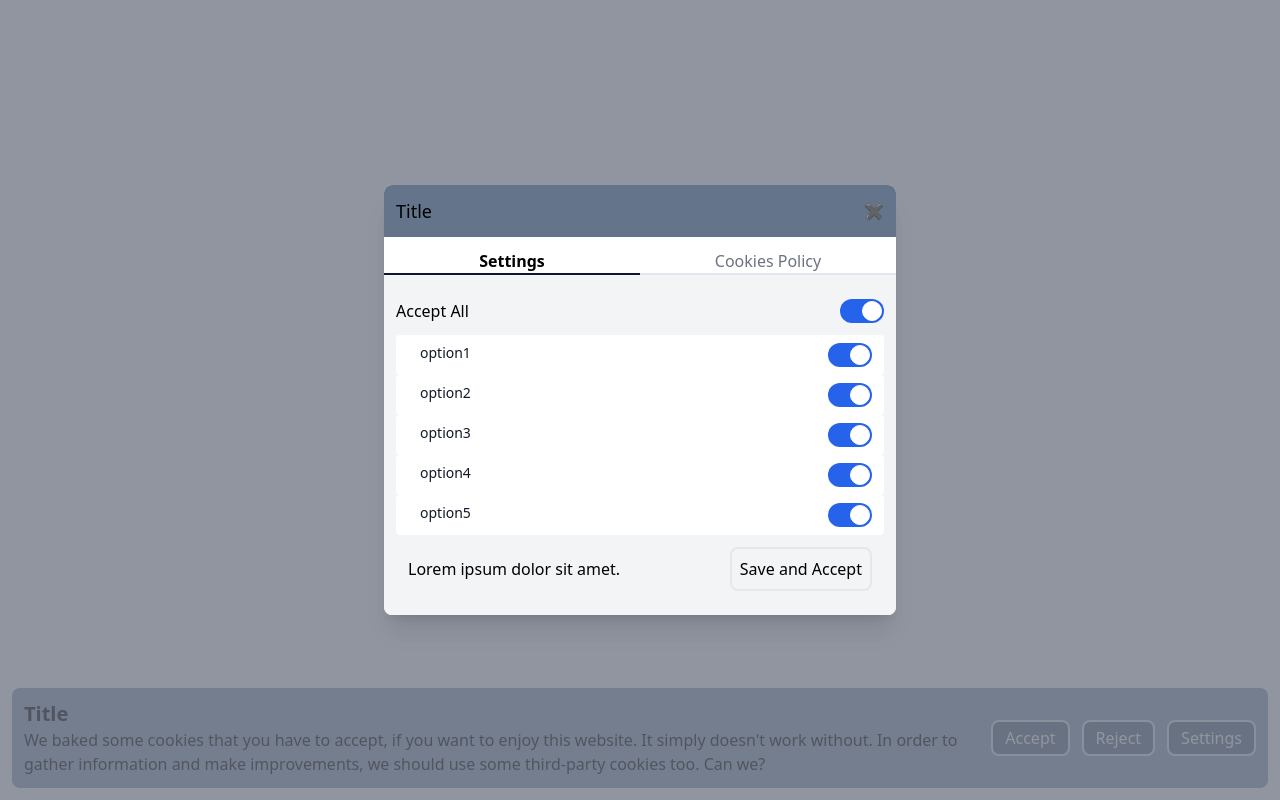
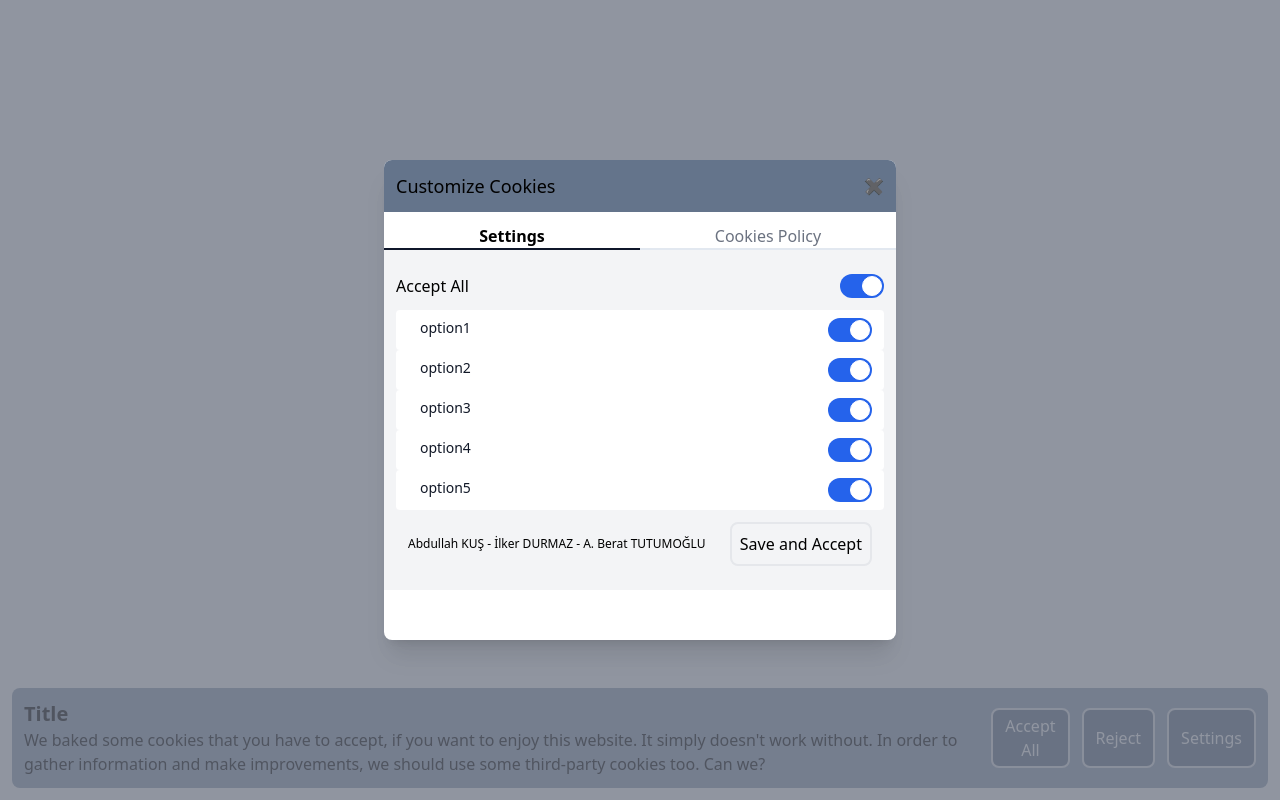
Before and after one commit to ilkerdurmaz/vue-cookie-banner, a Vue app: page / in a window 1280 px wide. Both pictures are taken after a click on the button "Settings". Built offline with nearby package versions, Linux system fonts and the light colour scheme.

Commit message:
Accept, Reject button functionality and some props added.

```diff
--- a/src/App.vue
+++ b/src/App.vue
@@ -30,12 +30,14 @@ const cookieSettings = [
 
 <template>
 	<div class="h-full">
-		<Cookie
-			:rejectButtonVisibility="true"
-			@buttonClick="clickHandler"
-			:settings="cookieSettings"
-		/>
+		<Cookie :rejectButtonVisibility="true" @buttonClick="clickHandler" :settings="cookieSettings" title="Title"
+			description="We baked some cookies that you have to accept, if you want to enjoy this
+					website. It simply doesn't work without. In order to gather information
+					and make improvements, we should use some third-party cookies too. Can
+					we?" />
 	</div>
 </template>
 
-<style lang="postcss" scoped></style>
+<style lang="postcss" scoped>
+
+</style>
--- a/src/components/Cookies/Cookie.vue
+++ b/src/components/Cookies/Cookie.vue
@@ -1,11 +1,19 @@
 <script setup>
-import { ref } from "vue";
+import { ref, onMounted } from "vue";
 import Button from "./Button.vue";
 import Modal from "./Modal/Modal.vue";
 const props = defineProps({
+	title: {
+		type: String,
+		default: "Default Title"
+	},
+	description: {
+		type: String,
+		default: "We baked some cookies that you have to accept, if you want to enjoy this website.It simply doesn't work without. In order to gather information and make improvements, we should use some third- party cookies too.Can we?"
+	},
 	acceptButtonTitle: {
 		type: String,
-		default: "Accept",
+		default: "Accept All",
 	},
 	acceptButtonTextColor: {
 		type: String,
@@ -50,6 +58,8 @@ const props = defineProps({
 	},
 });
 
+const cookieSettings = ref(false)
+
 const acceptButtonProperties = {
 	title: props.acceptButtonTitle,
 	textColor: props.acceptButtonTextColor,
@@ -73,45 +83,61 @@ const emit = defineEmits(["buttonClick", "rejectClick"]);
 const openModal = ref(false);
 
 function clickHandler(value) {
-	if (value == "Settings") {
+	if (value == settingsButtonProperties.title) {
 		openModal.value = true;
+		return
+	}
+	if (value == acceptButtonProperties.title) {
+		cookieSettings.value = true
+		localStorage.setItem("cookieSettings", JSON.stringify(props.settings));
+		return
+	}
+	if (value == rejectButtonProperties.title) {
+		cookieSettings.value = true
+
+		let updatedSettings = structuredClone(props.settings)
+
+		updatedSettings = updatedSettings.map((item) => ({
+			...item,
+			status: false,
+		}));
+
+		localStorage.setItem("cookieSettings", JSON.stringify(updatedSettings))
+		return
 	}
 	emit("buttonClick", value);
 	return;
 }
+
+function saveHandler() {
+	cookieSettings.value = true
+}
+
+onMounted(() => {
+	cookieSettings.value = localStorage.getItem("cookieSettings")
+})
 </script>
 
 <template>
-	<div
-		class="flex gap-4 justify-between items-center bg-slate-400 p-3 m-3 rounded-lg absolute bottom-0"
-	>
+	<template v-if="!cookieSettings">
+		<div class="flex gap-4 justify-between items-center bg-slate-400 p-3 m-3 rounded-lg absolute bottom-0">
 			<div>
-			<h3 class="text-xl font-semibold">Title</h3>
+				<h3 class="text-xl font-semibold">{{ props.title }}</h3>
 				<p>
-				We baked some cookies that you have to accept, if you want to enjoy this
-				website. It simply doesn't work without. In order to gather information
-				and make improvements, we should use some third-party cookies too. Can
-				we?
+					{{ props.description}}
 				</p>
 			</div>
 			<div class="button__container">
 				<Button :properties="acceptButtonProperties" @click="clickHandler" />
-			<Button
-				:properties="rejectButtonProperties"
-				@click="clickHandler"
-				v-if="rejectButtonVisibility"
-			/>
+				<Button :properties="rejectButtonProperties" @click="clickHandler" v-if="rejectButtonVisibility" />
 				<Button :properties="settingsButtonProperties" @click="clickHandler" />
 			</div>
 		</div>
 		<div>
-		<Modal
-			:openModal="openModal"
-			@close="openModal = false"
-			:settings="props.settings"
-			:policyText="policyText"
-		/>
+			<Modal :openModal="openModal" @close="openModal = false" :settings="props.settings" :policyText="policyText"
+				@saveCookies="saveHandler" />
 		</div>
+	</template>
 </template>
 
 <style lang="postcss" scoped>
--- a/src/components/Cookies/Modal/Modal.vue
+++ b/src/components/Cookies/Modal/Modal.vue
@@ -3,45 +3,37 @@ import { ref } from "vue";
 import Policy from "./Policy.vue";
 import Settings from "./Settings.vue";
 const props = defineProps(["openModal", "settings", "policyText"]);
+const emit = defineEmits(["saveCookies"])
 const selectedTab = ref("Settings");
-const tabComps = {
-	Policy,
-	Settings,
-};
+
+
+function saveHandler() {
+	emit("saveCookies")
+}
 </script>
 
 <template>
 	<div class="relative z-10" :class="{ hidden: !props.openModal }">
-		<div
-			class="fixed inset-0 bg-gray-500 bg-opacity-75 transition-opacity"
-		></div>
+		<div class="fixed inset-0 bg-gray-500 bg-opacity-75 transition-opacity"></div>
 
 		<div class="fixed inset-0 z-10 overflow-y-auto">
-			<div
-				class="flex min-h-full items-end justify-center p-4 text-center sm:items-center sm:p-0"
-			>
+			<div class="flex min-h-full items-end justify-center p-4 text-center sm:items-center sm:p-0">
 				<div
-					class="relative transform overflow-hidden rounded-lg bg-white text-left shadow-xl transition-all sm:my-8 sm:w-full sm:max-w-lg"
-				>
+					class="relative transform overflow-hidden rounded-lg bg-white text-left shadow-xl transition-all sm:my-8 sm:w-full sm:max-w-lg">
 					<div class="modal-body">
 						<div class="bg-slate-500 flex justify-between p-3">
-							<h3 class="text-lg">Title</h3>
+							<h3 class="text-lg">Customize Cookies</h3>
 							<button @click="$emit('close')">✖</button>
 						</div>
 						<div class="flex py-3 text-center">
-							<span class="tab tab-active" @click="selectedTab = 'Settings'"
-								>Settings</span
-							>
-							<span class="tab tab-passive" @click="selectedTab = 'Policy'"
-								>Cookies Policy</span
-							>
+							<span class="tab" :class="[selectedTab === 'Settings' ? 'tab-active' : 'tab-passive']"
+								@click="selectedTab = 'Settings'">Settings</span>
+							<span class="tab" :class="[selectedTab === 'Policy' ? 'tab-active' : 'tab-passive']"
+								@click="selectedTab = 'Policy'">Cookies Policy</span>
 						</div>
 						<div class="tab-content">
-							<component
-								:is="tabComps[selectedTab]"
-								:policyText="props.policyText"
-								:settings="props.settings"
-							></component>
+							<Policy :policyText="props.policyText" v-if="selectedTab == 'Policy'" />
+							<Settings :settings="props.settings" @saveCookies="saveHandler" v-else="selectedTab == 'Settings'" />
 						</div>
 					</div>
 				</div>
@@ -54,14 +46,20 @@ const tabComps = {
 .tab {
 	@apply border-b-2 -mb-3 w-1/2;
 }
+
 .tab-active {
 	@apply border-b-slate-900 font-semibold;
 }
+
 .tab-passive {
-	@apply border-b-slate-200 cursor-pointer text-gray-500 hover:text-gray-800;
+	@apply border-b-slate-200 cursor-pointer text-gray-500;
 }
 
 .tab-content {
 	@apply p-3 bg-gray-100;
 }
+
+.modal-body {
+	height: 60vh;
+}
 </style>
--- a/src/components/Cookies/Modal/Settings.vue
+++ b/src/components/Cookies/Modal/Settings.vue
@@ -2,6 +2,7 @@
 import { ref } from "vue";
 import SettingsItem from "./SettingsItem.vue";
 const props = defineProps(["settings"]);
+const emit = defineEmits(["saveCookies"])
 let updatedSettings = ref(props.settings);
 const acceptAll = ref(true);
 
@@ -35,6 +36,7 @@ function acceptAllChanged() {
 
 function saveHandler() {
 	localStorage.setItem("cookieSettings", JSON.stringify(updatedSettings.value));
+	emit("saveCookies")
 }
 </script>
 
@@ -42,34 +44,24 @@ function saveHandler() {
 	<div>
 		<div class="flex my-3 justify-between">
 			<h3>Accept All</h3>
-			<label
-				for="acceptall"
-				class="inline-flex relative items-center cursor-pointer"
-			>
-				<input
-					type="checkbox"
-					:true-value="true"
-					:false-value="false"
-					id="acceptall"
-					class="sr-only peer"
-					v-model="acceptAll"
-					@change="acceptAllChanged"
-				/>
+			<label for="acceptall" class="inline-flex relative items-center cursor-pointer">
+				<input type="checkbox" :true-value="true" :false-value="false" id="acceptall" class="sr-only peer"
+					v-model="acceptAll" @change="acceptAllChanged" />
 				<div
-					class="w-11 h-6 bg-gray-200 peer-focus:outline-none peer-focus:ring-4 peer-focus:ring-blue-300 rounded-full peer peer-checked:after:translate-x-full peer-checked:after:border-white after:content-[''] after:absolute after:top-[2px] after:left-[2px] after:bg-white after:border-gray-300 after:border after:rounded-full after:h-5 after:w-5 after:transition-all peer-checked:bg-blue-600"
-				></div>
+					class="w-11 h-6 bg-gray-200 peer-focus:outline-none peer-focus:ring-4 peer-focus:ring-blue-300 rounded-full peer peer-checked:after:translate-x-full peer-checked:after:border-white after:content-[''] after:absolute after:top-[2px] after:left-[2px] after:bg-white after:border-gray-300 after:border after:rounded-full after:h-5 after:w-5 after:transition-all peer-checked:bg-blue-600">
+				</div>
 			</label>
 		</div>
 
-		<SettingsItem
-			v-for="setting in updatedSettings"
-			:key="setting.key"
-			:setting="setting"
-			@settingChanged="settingChanged"
-		/>
+		<SettingsItem v-for="setting in updatedSettings" :key="setting.key" :setting="setting"
+			@settingChanged="settingChanged" />
 
 		<div class="flex items-center justify-between p-3">
-			<p>Lorem ipsum dolor sit amet.</p>
+			<p style="font-size: 12px;">
+				<a href="https://github.com/abdullahkus">Abdullah KUŞ</a> -
+				<a href="https://github.com/ilkerdurmaz">İlker DURMAZ</a> -
+				<a href="https://github.com/berattutumoglu">A. Berat TUTUMOĞLU</a>
+			</p>
 			<button @click="saveHandler" class="border-2 rounded-lg p-2">
 				Save and Accept
 			</button>
@@ -77,4 +69,6 @@ function saveHandler() {
 	</div>
 </template>
 
-<style lang="postcss" scoped></style>
+<style lang="postcss" scoped>
+
+</style>
```
Also changed, not shown: 1 other file (tests, documents, lock files or other folders). Lines whose indentation alone changed are shown as unchanged.
